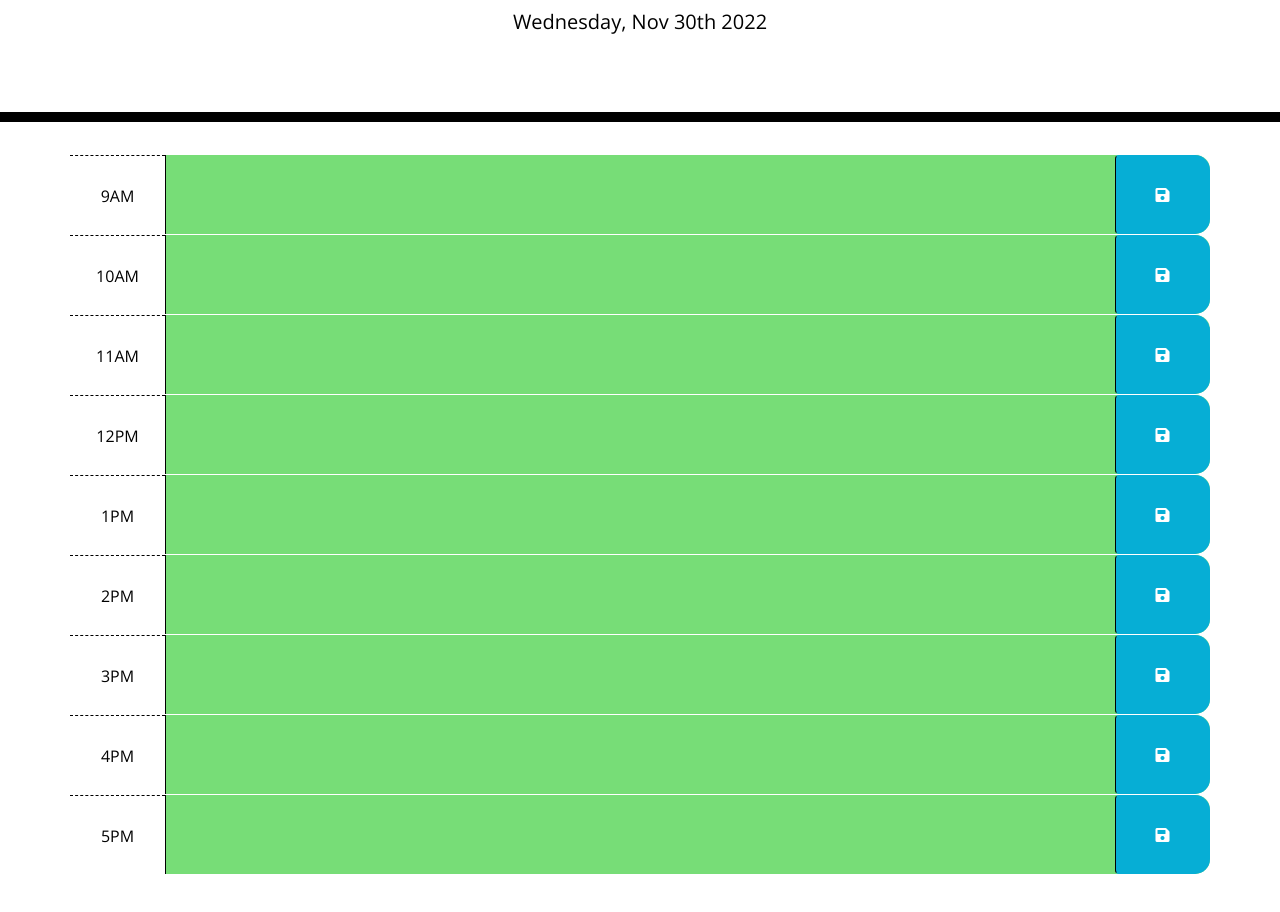
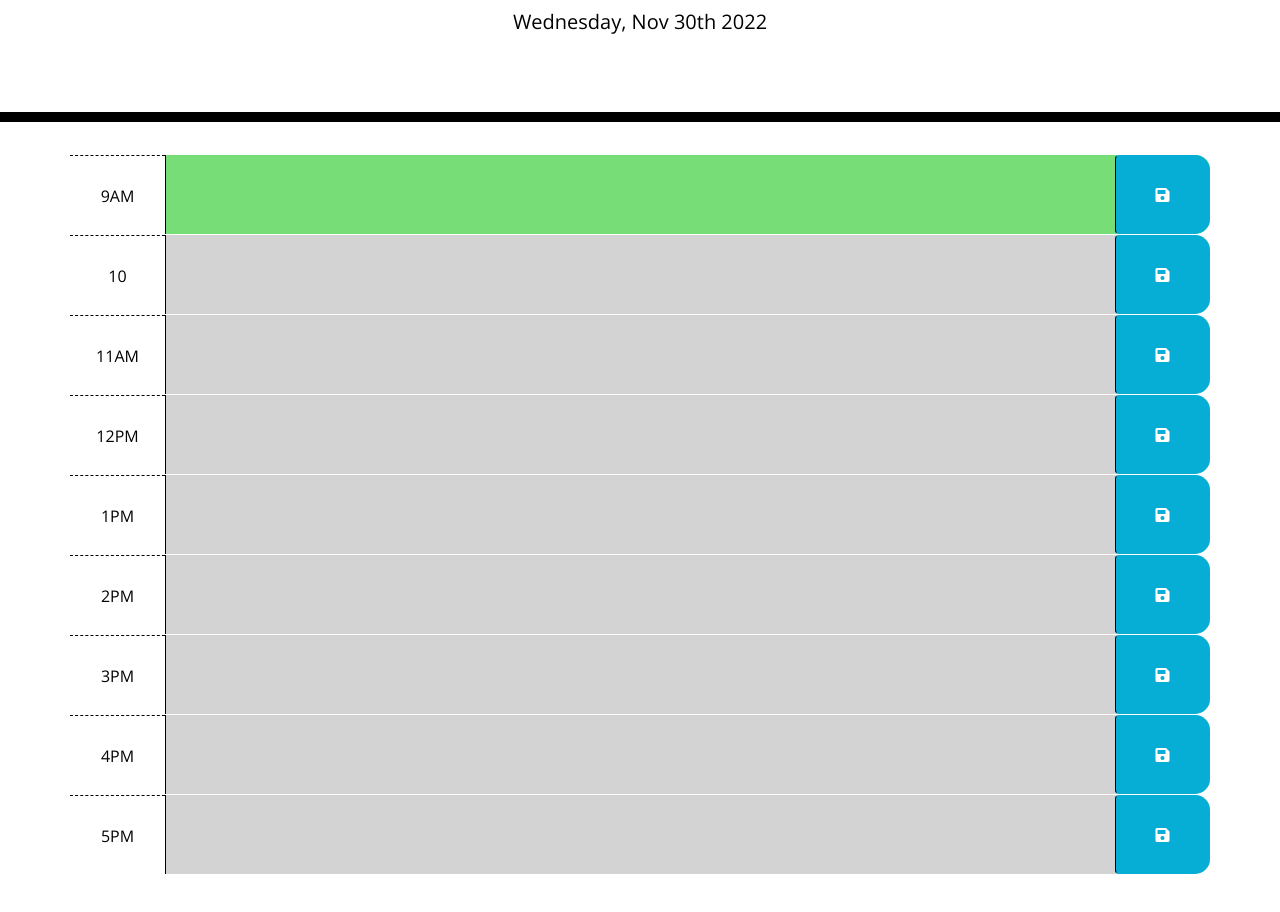
Before and after one commit to kdrummond528/Work-Day-Scheduler, a plain HTML site: page index.html in a window 1280 px wide. Shown: the part 182-1094 px from the top of the page. Drawn offline with nearby package versions, Linux system fonts and the light colour scheme.

Commit message:
modified js and html

```diff
--- a/assets/script.js
+++ b/assets/script.js
@@ -9,24 +9,24 @@ function currentTime() {
 
     // for loop for each of the hour color blocks if past present future
     $(".time-block").each(function () {
-        var hourBlock = parseInt($(this).attr("id").split("hour")[1]);
+        var hourBlock = parseInt($(this).attr("id")[1]);
 
         // if the hour row is less than the current hour make row gray for past
         if (hourBlock < currentHour) {
             $(this).addClass("past");
-            $(this).removeClass("present");
-            $(this).removeClass("future");
+            // $(this).removeClass("present");
+            // $(this).removeClass("future");
         }
         // if the hour row is equal to the current hour make row red for present
         else if (hourBlock === currentHour) {
-            $(this).removeClass("past");
+            // $(this).removeClass("past");
             $(this).addClass("present");
-            $(this).removeClass("future");
+            // $(this).removeClass("future");
         }
         // if the hour row is greater than the current hour make row green for future
         else {
-            $(this).removeClass("past");
-            $(this).removeClass("present");
+            // $(this).removeClass("past");
+            // $(this).removeClass("present");
             $(this).addClass("future");
         }
     })
--- a/index.html
+++ b/index.html
@@ -25,55 +25,55 @@
   <!-- Timeblocks go here -->
   <div class="container">
     <!-- 9am row -->
-    <div id="9am" class="row time-block">
+    <div id="9" class="row time-block">
       <div class="col-md-1 hour">9AM</div>
       <textarea class="col-md-10 description"></textarea>
       <button class="btn saveBtn col-md-1"><i class="fas fa-save"></i></button>
     </div>
     <!-- 10am row -->
-    <div id="10am" class="row time-block">
-      <div class="col-md-1 hour">10AM</div>
+    <div id="10" class="row time-block">
+      <div class="col-md-1 hour">10</div>
       <textarea class="col-md-10 description"></textarea>
       <button class="btn saveBtn col-md-1"><i class="fas fa-save"></i></button>
     </div>
     <!-- 11am row -->
-    <div id="11am" class="row time-block">
+    <div id="11" class="row time-block">
       <div class="col-md-1 hour">11AM</div>
       <textarea class="col-md-10 description"></textarea>
       <button class="btn saveBtn col-md-1"><i class="fas fa-save"></i></button>
     </div>
     <!-- 12pm row -->
-    <div id="12pm" class="row time-block">
+    <div id="12" class="row time-block">
       <div class="col-md-1 hour">12PM</div>
       <textarea class="col-md-10 description"></textarea>
       <button class="btn saveBtn col-md-1"><i class="fas fa-save"></i></button>
     </div>
     <!-- 1pm row -->
-    <div id="1pm" class="row time-block">
+    <div id="13" class="row time-block">
       <div class="col-md-1 hour">1PM</div>
       <textarea class="col-md-10 description"></textarea>
       <button class="btn saveBtn col-md-1"><i class="fas fa-save"></i></button>
     </div>
     <!-- 2pm row -->
-    <div id="2pm" class="row time-block">
+    <div id="14" class="row time-block">
       <div class="col-md-1 hour">2PM</div>
       <textarea class="col-md-10 description"></textarea>
       <button class="btn saveBtn col-md-1"><i class="fas fa-save"></i></button>
     </div>
     <!-- 3pm row -->
-    <div id="3pm" class="row time-block">
+    <div id="15" class="row time-block">
       <div class="col-md-1 hour">3PM</div>
       <textarea class="col-md-10 description"></textarea>
       <button class="btn saveBtn col-md-1"><i class="fas fa-save"></i></button>
     </div>
     <!-- 4pm row -->
-    <div id="4pm" class="row time-block">
+    <div id="16" class="row time-block">
       <div class="col-md-1 hour">4PM</div>
       <textarea class="col-md-10 description"></textarea>
       <button class="btn saveBtn col-md-1"><i class="fas fa-save"></i></button>
     </div>
     <!-- 5pm row -->
-    <div id="5pm" class="row time-block">
+    <div id="17" class="row time-block">
       <div class="col-md-1 hour">5PM</div>
       <textarea class="col-md-10 description"></textarea>
       <button class="btn saveBtn col-md-1"><i class="fas fa-save"></i></button>
```
